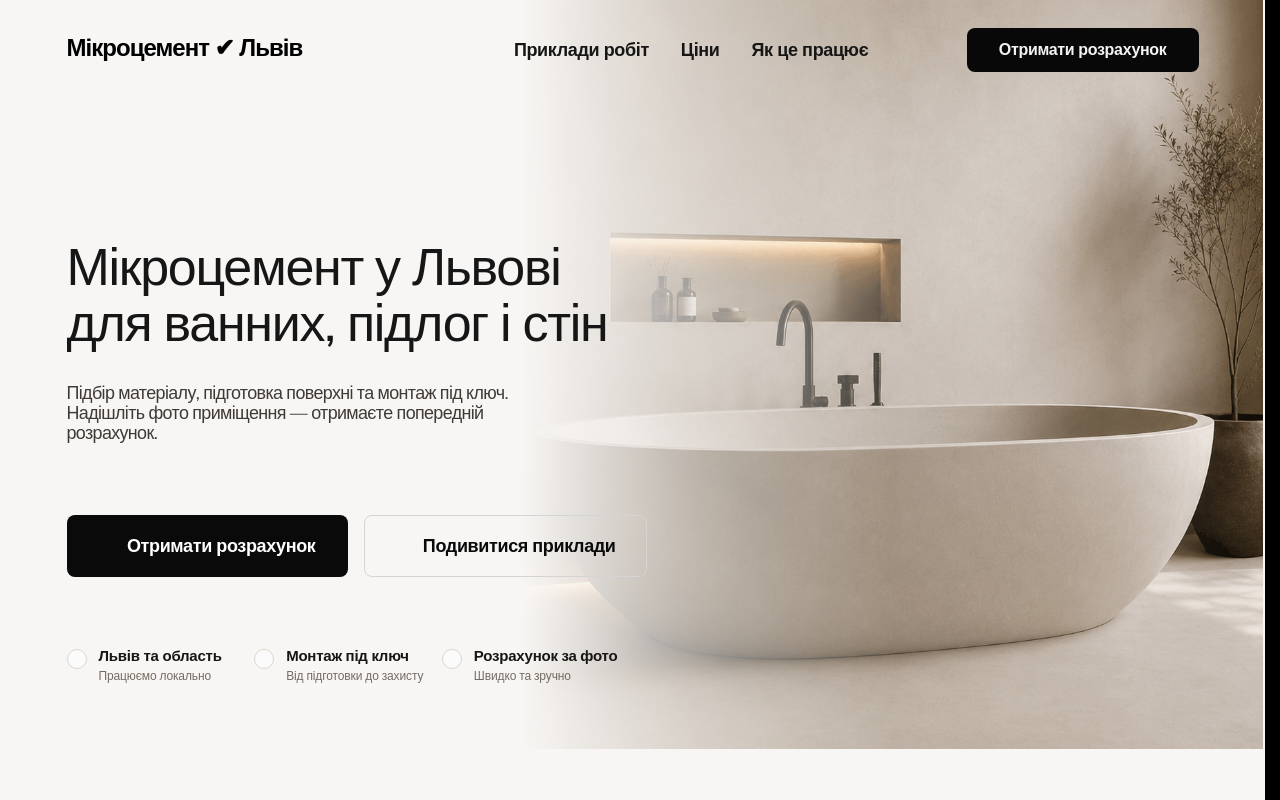
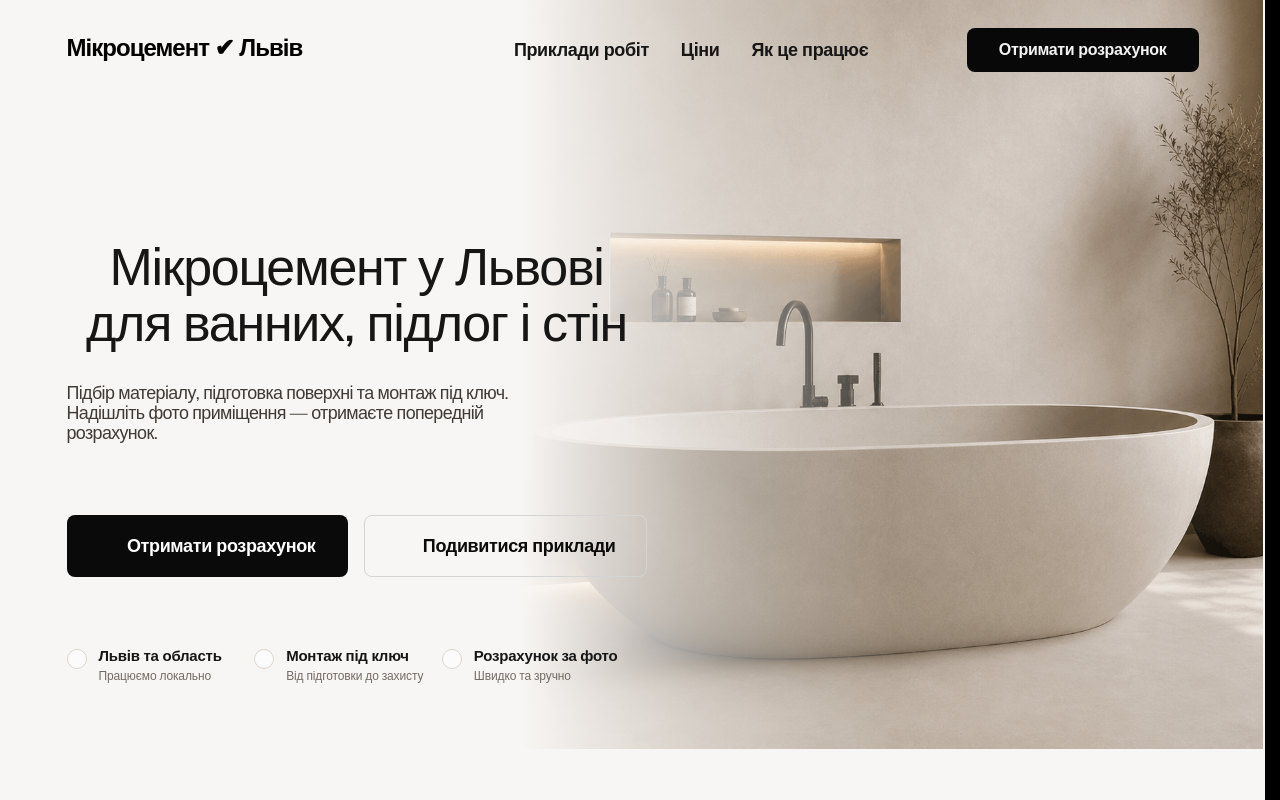
Before and after one commit to Sashko-kapillar/leadgen-microcement-lviv, a React (Vite) app: page / in a window 1280 px wide. Shown: the top 800 px of the page. Built offline with nearby package versions, Linux system fonts and the light colour scheme.

Commit message:
style: adjust Tailwind utility classes

```diff
--- a/src/components/Hero/Hero.tsx
+++ b/src/components/Hero/Hero.tsx
@@ -22,9 +22,9 @@ const heroBadges = [
 const Hero = () => {
   return (
     <section className="bg-page relative overflow-hidden lg:-mt-17">
-      <div className="section relative flex min-h-[calc(100svh-88px)] flex-col items-center pb-8 lg:grid lg:min-h-[calc(100svh-72px)] lg:grid-cols-[0.9fr_1.1fr] lg:items-start lg:gap-10 lg:pt-0 lg:pb-16">
+      <div className="section relative flex min-h-[calc(100svh-88px)] flex-col items-center pb-8 lg:grid lg:min-h-[calc(100svh-72px)] lg:grid-cols-[0.9fr_1.1fr] lg:gap-10 lg:pt-0 lg:pb-16">
         <div className="1xl:min-w-150 relative z-10 flex flex-col items-center lg:min-w-[580px] lg:items-start">
-          <h1 className="text-hero 1xl:max-w-200 max-w-80 tracking-tight md:min-w-[540px] lg:mt-60 lg:max-w-[720px] lg:text-left">
+          <h1 className="text-hero 1xl:max-w-200 max-w-80 tracking-tight md:min-w-[540px] lg:mt-60 lg:max-w-[720px]">
             Мікроцемент у Львові для ванних, підлог і стін
           </h1>
 
```
